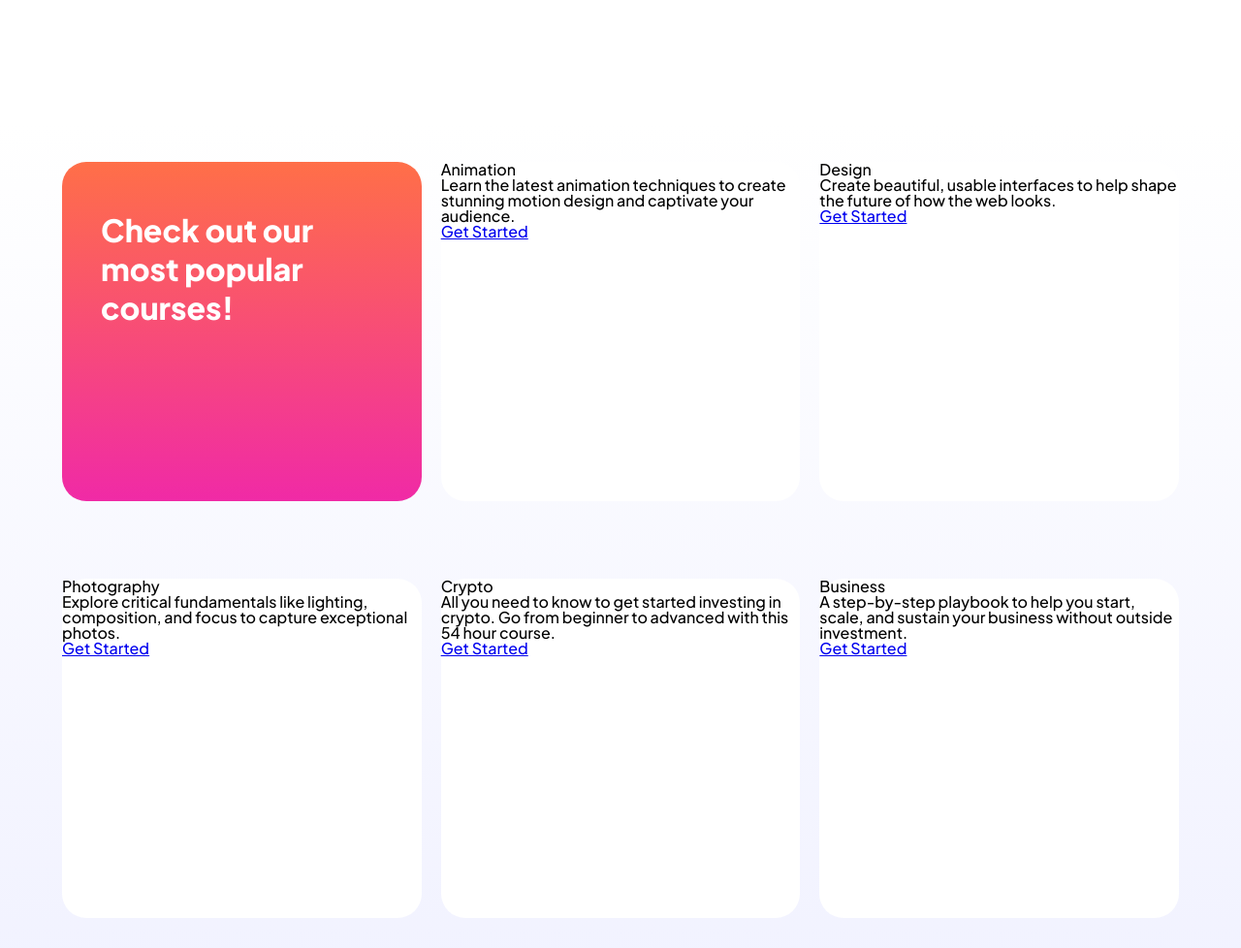
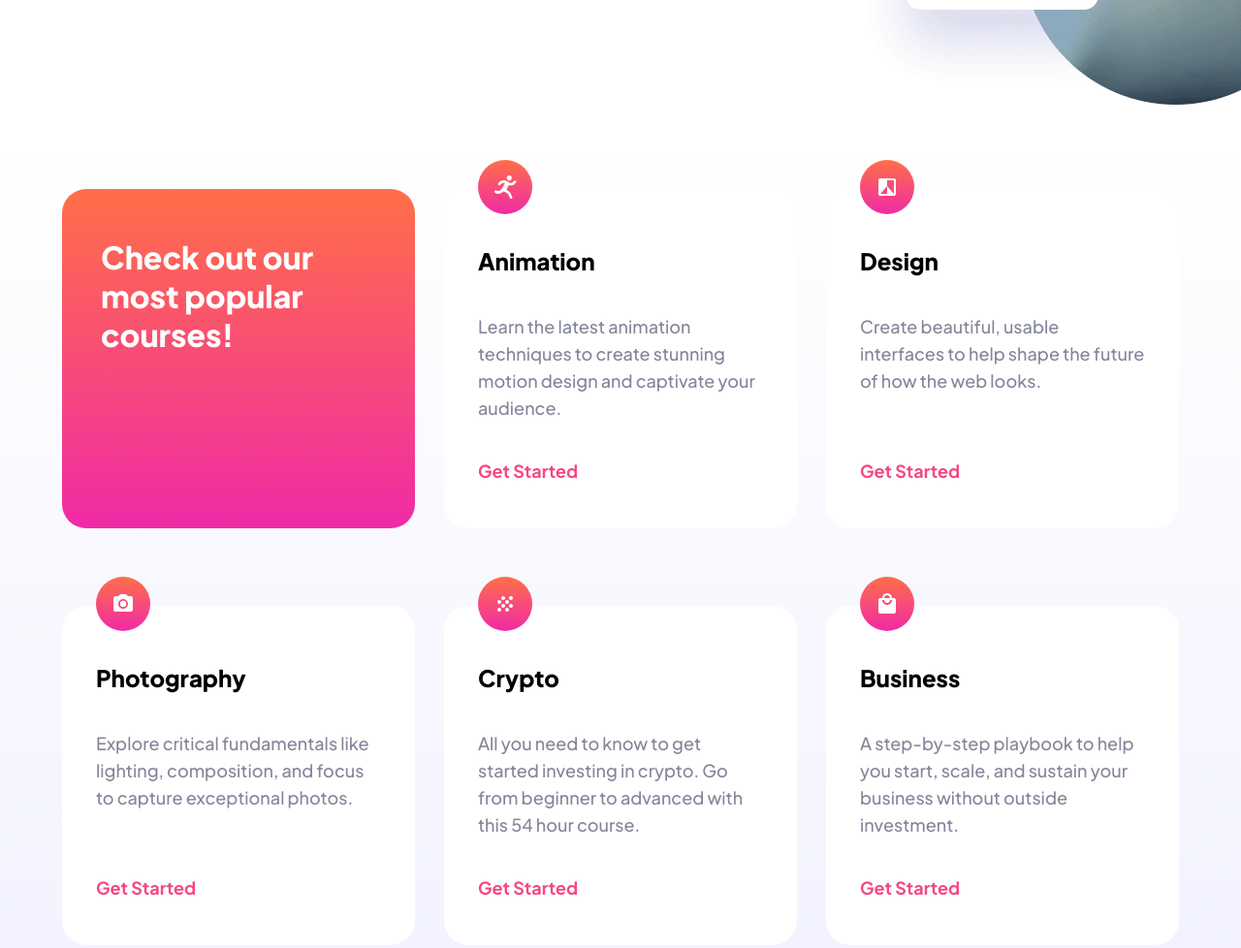
Before and after one commit to ChiaKuo/skilled-elearning-landing-page, a plain HTML site: page index.html in a window 1280 px wide. Shown: the part 606-1584 px from the top of the page at 97% size. Drawn offline with Linux system fonts and the light colour scheme.

Commit message:
Main display completed, background image setup (needs a few final touches on positioning)

```diff
--- a/index.html
+++ b/index.html
@@ -29,8 +29,6 @@
           knowledge you need to live the life you want.</p>
         <button class="splash-start">Get Started</button>
         <!---- TODO - Add image -->
-        <!-- <div class="image-container">
-          <img src="./assets/image-hero-desktop@2x.png" alt=""> -->
       </section>
     </div>
     <div class="block-background">
@@ -40,30 +38,35 @@
             <h2>Check out our most popular courses!</h2>
           </div>
           <div class="block block--animation">
+            <img src="./assets/icon-animation.svg" alt="">
             <h3>Animation</h3>
             <p>Learn the latest animation techniques to create stunning motion
               design and captivate your audience.</p>
             <a href="#">Get Started</a>
           </div>
           <div class="block block--design">
+            <img src="./assets/icon-design.svg" alt="">
             <h3>Design</h3>
             <p>Create beautiful, usable interfaces to help shape the future of
               how the web looks.</p>
             <a href="#">Get Started</a>
           </div>
           <div class="block block--photography">
+            <img src="./assets/icon-photography.svg" alt="">
             <h3>Photography</h3>
             <p>Explore critical fundamentals like lighting, composition, and focus
               to capture exceptional photos.</p>
             <a href="#">Get Started</a>
           </div>
           <div class="block block--crypto">
+            <img src="./assets/icon-crypto.svg" alt="">
             <h3>Crypto</h3>
             <p>All you need to know to get started investing in crypto. Go from beginner
               to advanced with this 54 hour course.</p>
             <a href="#">Get Started</a>
           </div>
           <div class="block block--business">
+            <img src="./assets/icon-business.svg" alt="">
             <h3>Business</h3>
             <p>A step-by-step playbook to help you start, scale, and sustain your business
               without outside investment.</p>
--- a/styles/sass/_block.scss
+++ b/styles/sass/_block.scss
@@ -23,17 +23,47 @@
 
   .block:nth-child(2),
   .block:nth-child(5) {
-    margin: 40px 20px;
+    margin: 40px 30px;
   }
 
   .block {
+    box-sizing: border-box;
+    padding: 40px 35px 0px 35px;
+    margin: 40px 0;
     border-radius: 25px;
-    margin-top: 40px;
-    margin-bottom: 40px;
     height: 350px;
-    width: calc((100%/3) - 40px/3);
+    width: calc((100%/3) - 60px/3);
     background-color: #FFFFFF;
+    position: relative;
 
+    h3 {
+      font-size: 24px;
+      font-weight: 800;
+      line-height: 28px;
+      margin: 20px 0;
+    }
 
+    p {
+      font-size: 18px;
+      font-weight: 500;
+      line-height: 28px;
+      color: #83869A;
+      margin: 40px 0;
+    }
+
+    a {
+      text-decoration: none;
+      color: #F74780;
+      font-size: 18px;
+      font-weight: bold;
+      position: absolute;
+      bottom: 50px;
+    }
+
+    img {
+      position: absolute;
+      left: 35px;
+      top: -30px;
+    }
   }
 }
--- a/styles/sass/_overall.scss
+++ b/styles/sass/_overall.scss
@@ -27,3 +27,9 @@ button {
   font-size: 18px;
   font-weight: bold;
 }
+
+body {
+  background-image: url(../assets/image-hero-desktop.png);
+  background-repeat: no-repeat;
+  background-position: 110vh -20vh;
+}
--- a/styles/sass/_splash.scss
+++ b/styles/sass/_splash.scss
@@ -1,5 +1,6 @@
 .splash-container {
   margin-bottom: 200px;
+
 
   h1 {
     font-size: 56px;
@@ -12,8 +13,15 @@
     line-height: 28px;
     font-size: 18px;
     color: #83869A;
-    width: 50%;
+    width: 37%;
     margin-bottom: 45px;
+  }
+
+  img {
+    position: absolute;
+    top: -250px;
+    right: -200px;
+    z-index: -1;
   }
 
   button {
```
Also changed, not shown: styles/style.css.
